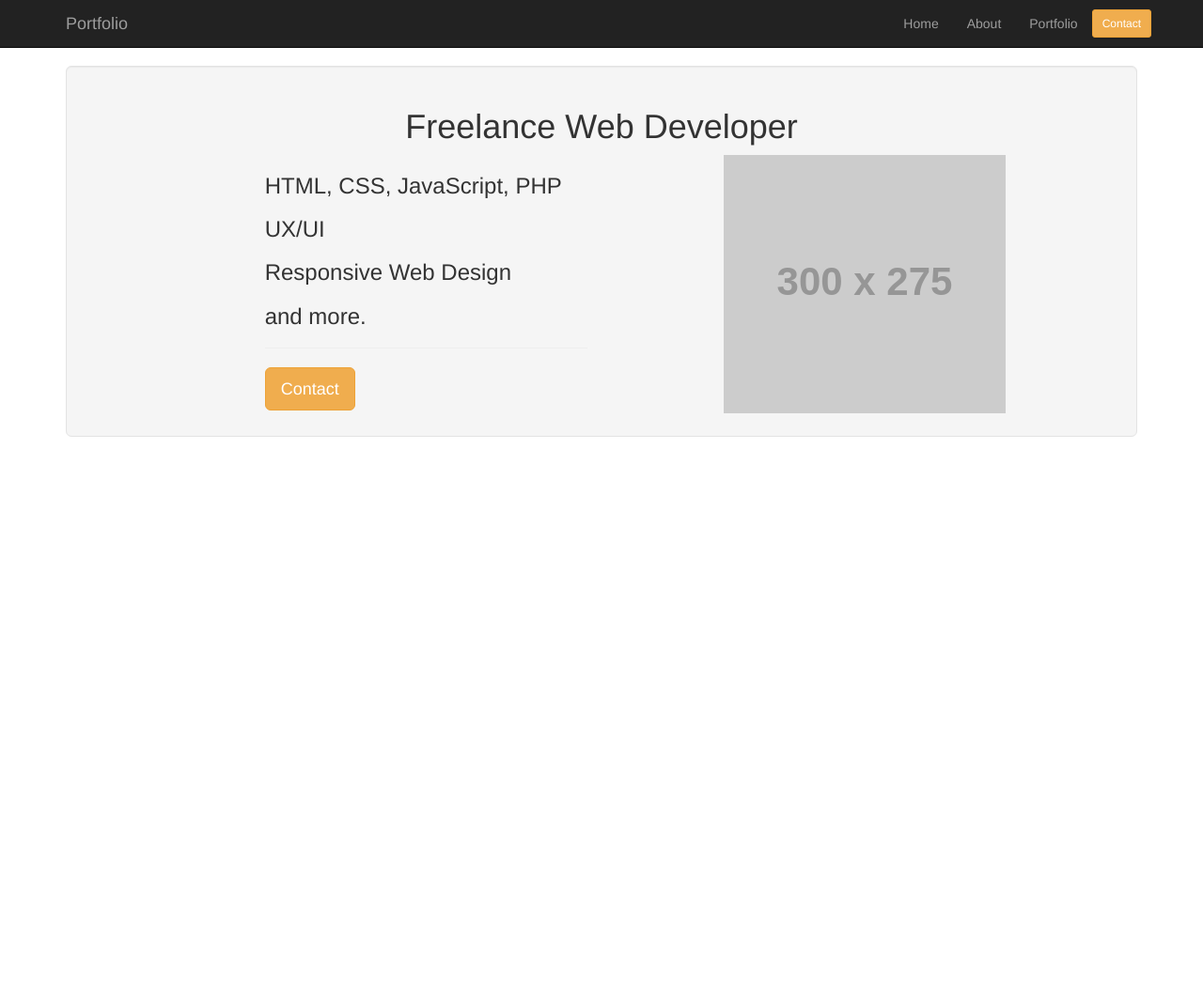
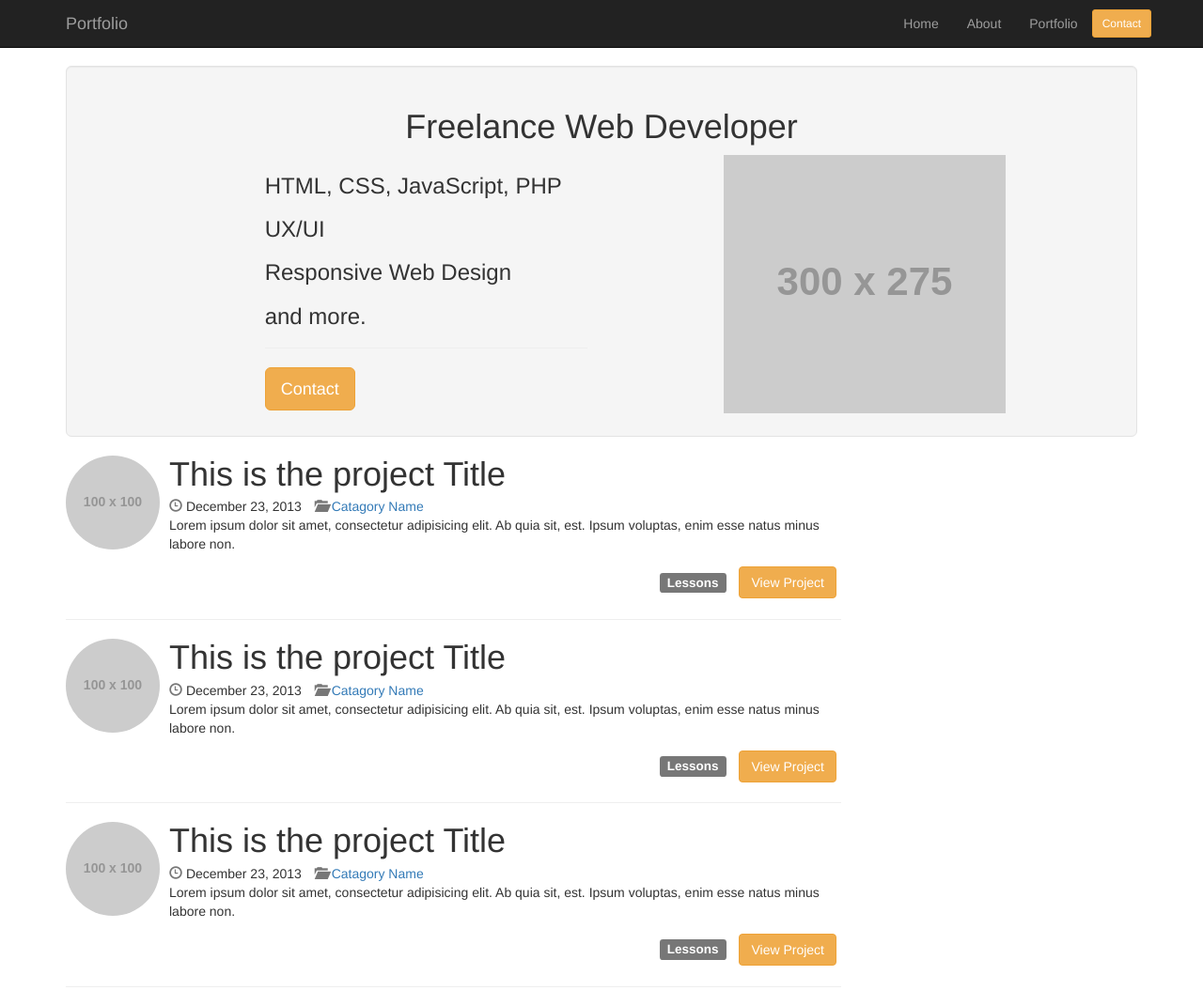
Before and after one commit to codebycorey/LearningBootstrap3, a plain HTML site: page index.html in a window 1280 px wide. Shown: the whole page at 94% size. Before the commit the page ends 800 px from the top, so only its background shows below. Drawn offline with nearby package versions, Linux system fonts and the light colour scheme; placeholder pictures from the web are drawn by us.

Commit message:
Added list of projects

```diff
--- a/index.html
+++ b/index.html
@@ -66,6 +66,105 @@
         </div>
       </div>
     </section>
+
+    <section>
+      <div class="row col-md-9">
+        <ul class="list-unstyled">
+          <li>
+            <article>
+                <div class="media">
+                    <a href="#" class="pull-left"><img src="http://placehold.it/100x100" alt="Image" class="img-circle media-object"></a>
+                    <div class="media-body">
+                        <h1 class="media-heading">This is the project Title</h1>
+                        <ul class="list-inline">
+                            <li>
+                                <span class="glyphicon glyphicon-time text-muted"></span>
+                                December 23, 2013
+                            </li>
+                            <li>
+                                <span class="glyphicon glyphicon-folder-open text-muted"></span>
+                                <a href="#" class="">Catagory Name</a>
+                            </li>
+                        </ul>
+                        <p>Lorem ipsum dolor sit amet, consectetur adipisicing elit. Ab quia sit, est. Ipsum voluptas, enim esse natus minus labore non.</p>
+                        <ul class="list-inline pull-right">
+                            <li>
+                                <h4><span class="label label-default">Lessons</span></h4>
+                            </li>
+                            <li><a href="#" class="btn btn-warning">View Project</a></li>
+                        </ul>
+                    </div>
+                </div>
+            </article>
+            <hr>
+          </li>
+
+          <li>
+            <article>
+                <div class="media">
+                    <a href="#" class="pull-left"><img src="http://placehold.it/100x100" alt="Image" class="img-circle media-object"></a>
+                    <div class="media-body">
+                        <h1 class="media-heading">This is the project Title</h1>
+                        <ul class="list-inline">
+                            <li>
+                                <span class="glyphicon glyphicon-time text-muted"></span>
+                                December 23, 2013
+                            </li>
+                            <li>
+                                <span class="glyphicon glyphicon-folder-open text-muted"></span>
+                                <a href="#" class="">Catagory Name</a>
+                            </li>
+                        </ul>
+                        <p>Lorem ipsum dolor sit amet, consectetur adipisicing elit. Ab quia sit, est. Ipsum voluptas, enim esse natus minus labore non.</p>
+                        <ul class="list-inline pull-right">
+                            <li>
+                                <h4><span class="label label-default">Lessons</span></h4>
+                            </li>
+                            <li><a href="#" class="btn btn-warning">View Project</a></li>
+                        </ul>
+                    </div>
+                </div>
+            </article>
+            <hr>
+          </li>
+
+          <li>
+            <article>
+                <div class="media">
+                    <a href="#" class="pull-left"><img src="http://placehold.it/100x100" alt="Image" class="img-circle media-object"></a>
+                    <div class="media-body">
+                        <h1 class="media-heading">This is the project Title</h1>
+                        <ul class="list-inline">
+                            <li>
+                                <span class="glyphicon glyphicon-time text-muted"></span>
+                                December 23, 2013
+                            </li>
+                            <li>
+                                <span class="glyphicon glyphicon-folder-open text-muted"></span>
+                                <a href="#" class="">Catagory Name</a>
+                            </li>
+                        </ul>
+                        <p>Lorem ipsum dolor sit amet, consectetur adipisicing elit. Ab quia sit, est. Ipsum voluptas, enim esse natus minus labore non.</p>
+                        <ul class="list-inline pull-right">
+                            <li>
+                                <h4><span class="label label-default">Lessons</span></h4>
+                            </li>
+                            <li><a href="#" class="btn btn-warning">View Project</a></li>
+                        </ul>
+                    </div>
+                </div>
+            </article>
+            <hr>
+          </li>
+        </ul>
+      </div>
+
+      <aside class="col-md-3">
+
+      </aside>
+
+    </section>
+
   </div>
 
   <script src="https://ajax.googleapis.com/ajax/libs/jquery/2.1.4/jquery.min.js"></script>
```
